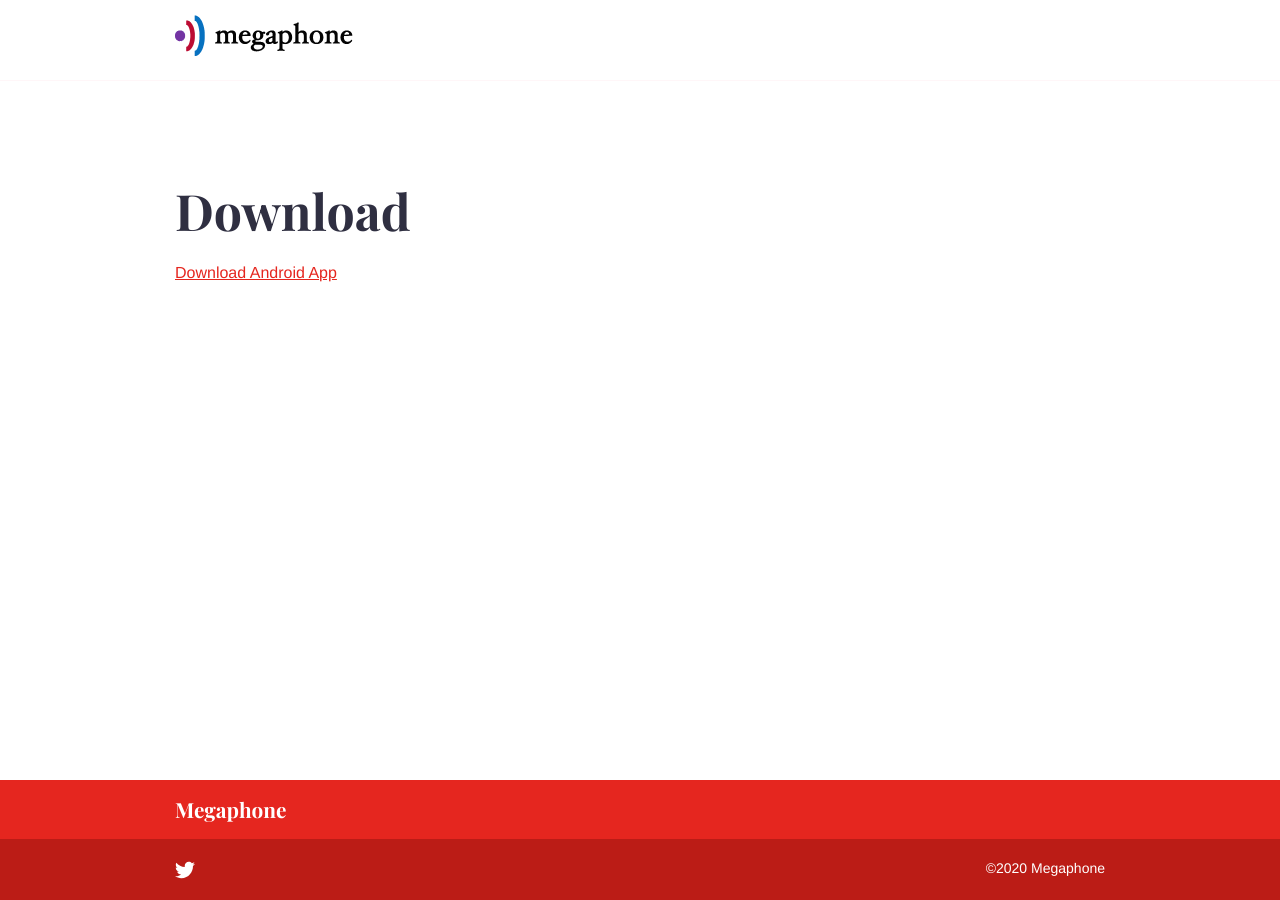
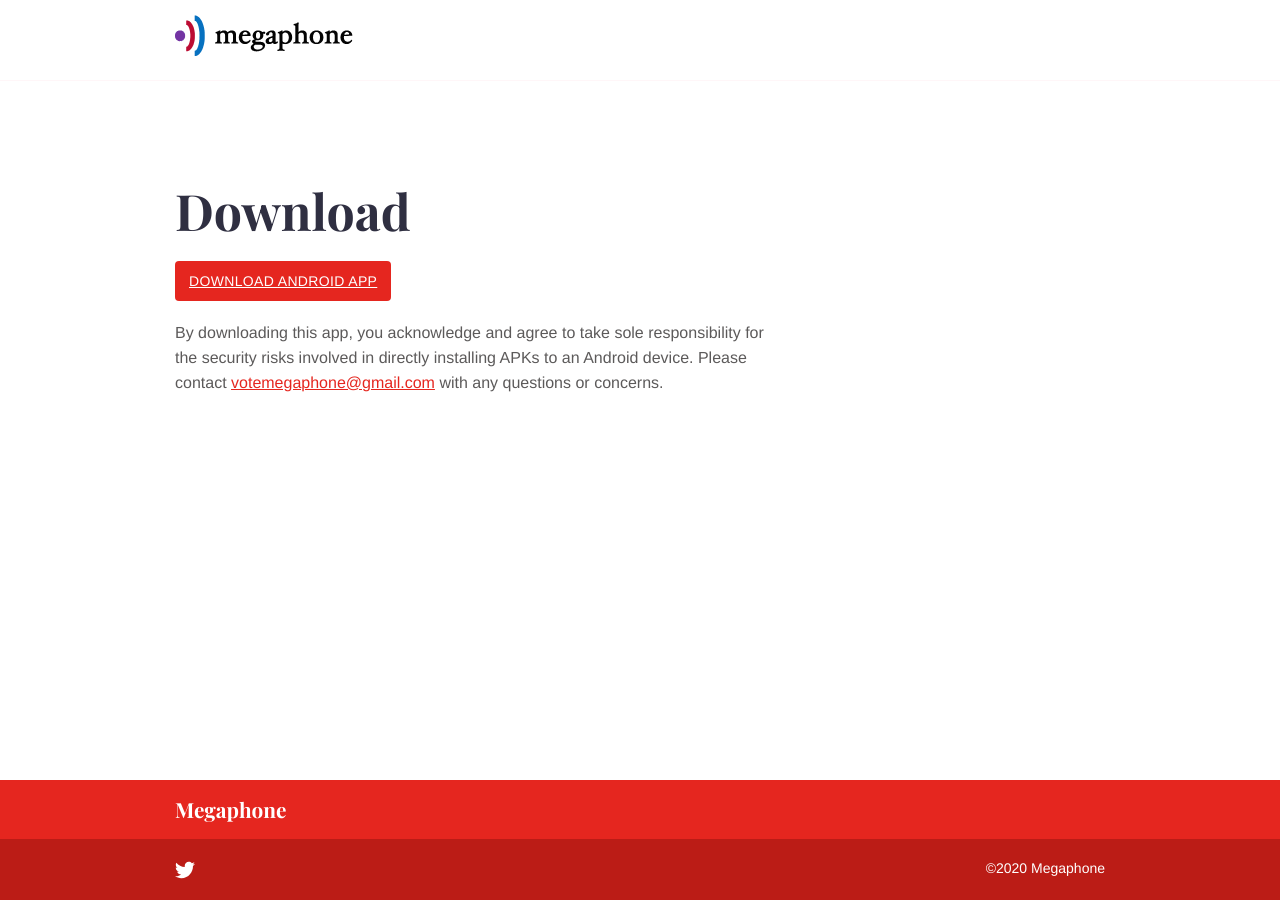
Before and after one commit to votemegaphone/votemegaphone.github.io, a Jekyll site: the page built from download.md, in a window 1280 px wide. Built offline with Jekyll 4.4.1, drawn with Linux system fonts in a browser that asks for light colours.

Commit message:
rename download, clean up button

```diff
--- a/download.md
+++ b/download.md
@@ -4,4 +4,6 @@ date: 2018-02-22T17:01:34+07:00
 layout: 'page'
 ---
 
-<a id="raw-url" href="https://github.com/votemegaphone/votemegaphone.github.io/raw/master/assets/app-release.apk">Download Android App</a>
+<a id="raw-url" class="button button-primary" href="https://github.com/votemegaphone/votemegaphone.github.io/raw/master/assets/megaphone-app-v2.apk">Download Android App</a>
+
+By downloading this app, you acknowledge and agree to take sole responsibility for the security risks involved in directly installing APKs to an Android device. Please contact <votemegaphone@gmail.com> with any questions or concerns.
```
Also changed, not shown: 3 other files.
